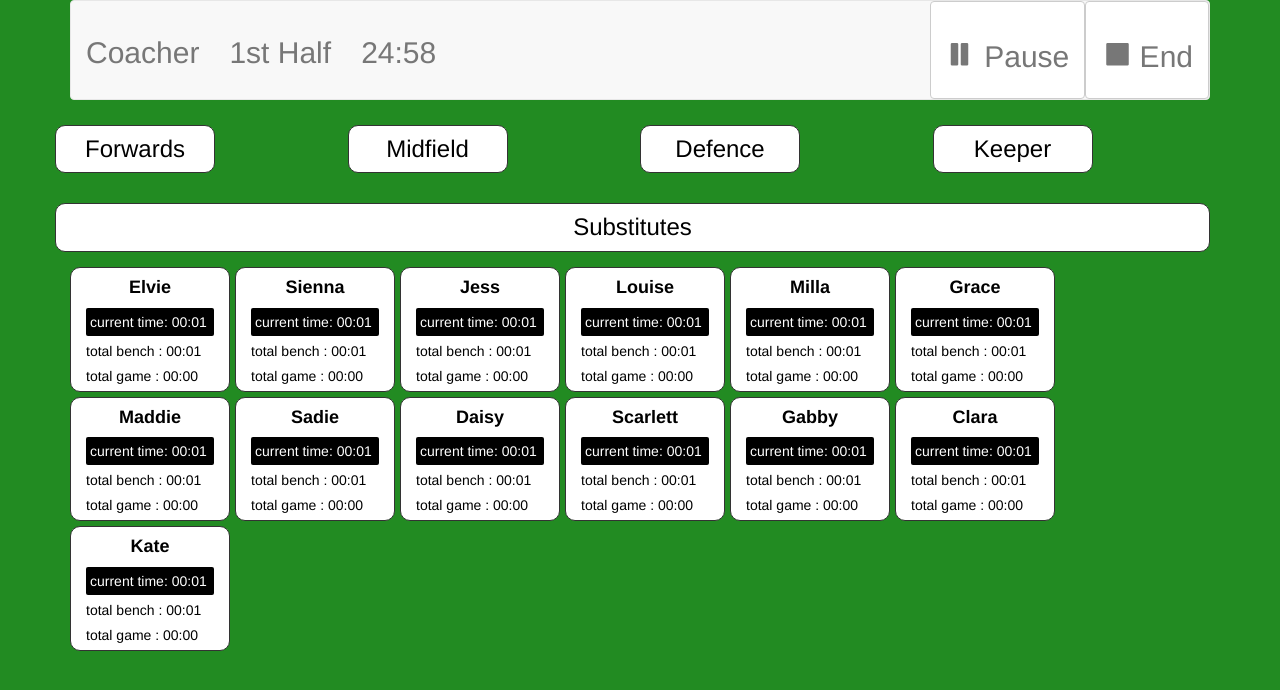
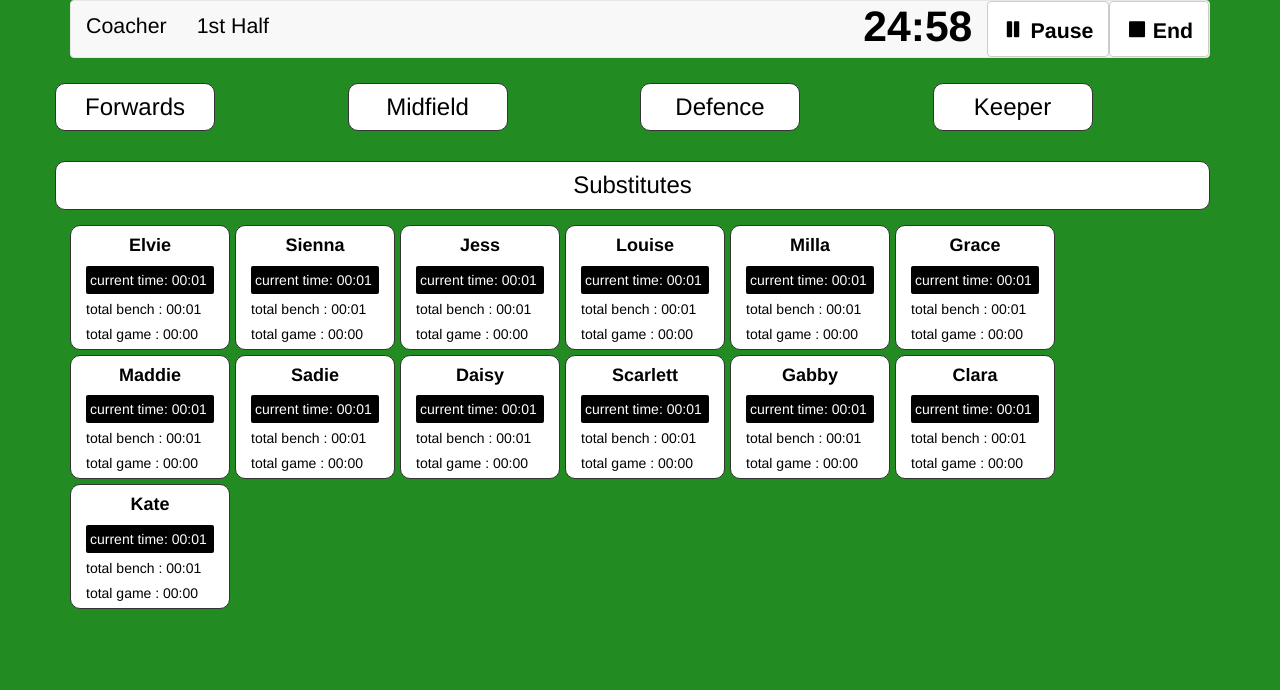
Before and after one commit to JamesAntonThompson/new-coacher, a plain HTML site: page js/coacher.html in a window 1280 px wide. Both pictures are taken after a click on the link "Play". Drawn offline with nearby package versions, Linux system fonts and the light colour scheme.

Commit message:
v1, better styling on banner, made it smaller too

```diff
--- a/js/coacher.html
+++ b/js/coacher.html
@@ -26,32 +26,33 @@
 					<nav class="navbar navbar-default">
 						<div class="container-fluid">
 							<div class="navbar-header">
-								<a class="navbar-brand" href="#"><h2>Coacher</h2></a>
+								<a class="navbar-brand" style="font-size: 16pt; color: black;" href="#">Coacher</a>
 							</div>
-							<!-- <h1 class="col-md-3 col-sm-3 navbar navbar-brand">Coacher</h1> -->
 							<ul class="nav navbar-nav">
-								<li><a href="#"><h2>{{$ctrl.gameStatus}}</h2></a></li>
-								<li><a href="#"><h2>{{$ctrl.gameRemaining | date:'mm:ss'}}</h2></a></li>
+								<li><a  style="font-size: 16pt; color: black;" href="#">{{$ctrl.gameStatus}}</a></li>
 							</ul>
 							<ul class="nav navbar-nav navbar-right">
-								<li><a ng-if="$ctrl.timerStatus == 'off'" class="btn btn-default" ng-click="$ctrl.start()"><h2><span class="glyphicon glyphicon-play"></span> Play</h2></a></li>
-								<li><a ng-if="$ctrl.timerStatus == 'on'" class="btn btn-default" ng-click="$ctrl.start()"><h2><span class="glyphicon glyphicon-pause"></span> Pause</h2></a></li>
-								<li><a ng-if="$ctrl.timerStatus == 'on'" class="btn btn-default" ng-click="$ctrl.start()"><h2><span class="glyphicon glyphicon-stop"></span> End</h2></a></li>
+								<li>
+									<a href="#" style="font-size: 32pt; color: black;"><strong>{{$ctrl.gameRemaining | date:'mm:ss'}}</strong></a>
+								</li>
+								<li>
+									<a ng-if="$ctrl.timerStatus == 'off'" class="btn btn-default" ng-click="$ctrl.start()" style="font-size: 16pt; color: black;">
+										<strong><span class="glyphicon glyphicon-play"></span> Play</strong>
+									</a>
+								</li>
+								<li>
+									<a ng-if="$ctrl.timerStatus == 'on'" class="btn btn-default" ng-click="$ctrl.stop()" style="font-size: 16pt; color: black;">
+										<strong><span class="glyphicon glyphicon-pause"></span> Pause</strong>
+									</a>
+								</li>
+								<li>
+									<a ng-if="$ctrl.timerStatus == 'on'" class="btn btn-default" ng-click="$ctrl.end()" style="font-size: 16pt; color: black;">
+										<strong><span class="glyphicon glyphicon-stop"></span> End</strong>
+									</a>
+								</li>
 							</ul>
-						</div>
-					</nav>
-					<!-- <div class="row"> -->
-						<!-- <div class="navbar navbar-default"> -->
-							<!-- <h1 class="col-md-3">{{$ctrl.gameLengthMinutes}}:{{$ctrl.gameLengthSeconds}}</h1> -->
-
-<!-- 							<div class="col-md-2 col-sm-2">
-								<button ng-if="$ctrl.timerStatus == 'on'" class="btn btn-default" ng-click="$ctrl.stop()">Pause</button>
-							</div>
-							<div class="col-md-2 col-sm-2">
-								<button ng-if="$ctrl.timerStatus == 'on'" class="btn btn-default" ng-click="$ctrl.end()">End</button>
-							</div> -->
-						<!-- </div> -->
-					<!-- </div> end Row -->
+						</div> <!-- end Container -->
+					</nav> <!-- end Navbar -->
 					<div class="row">
 						<div class="col-md-3 col-sm-3">
 							<h3 class="header text-center" ng-class="$ctrl.isButtonSelected('ATT') ? 'selected' : 'unselected'" ng-click="$ctrl.addToPosition( 'ATT' )">Forwards</h3>
```
